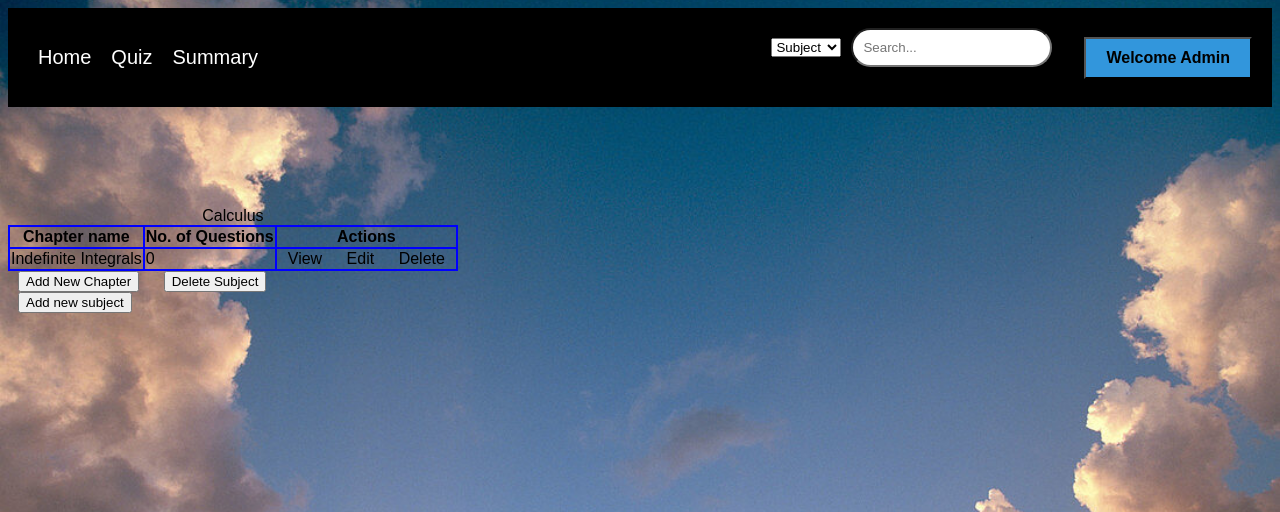
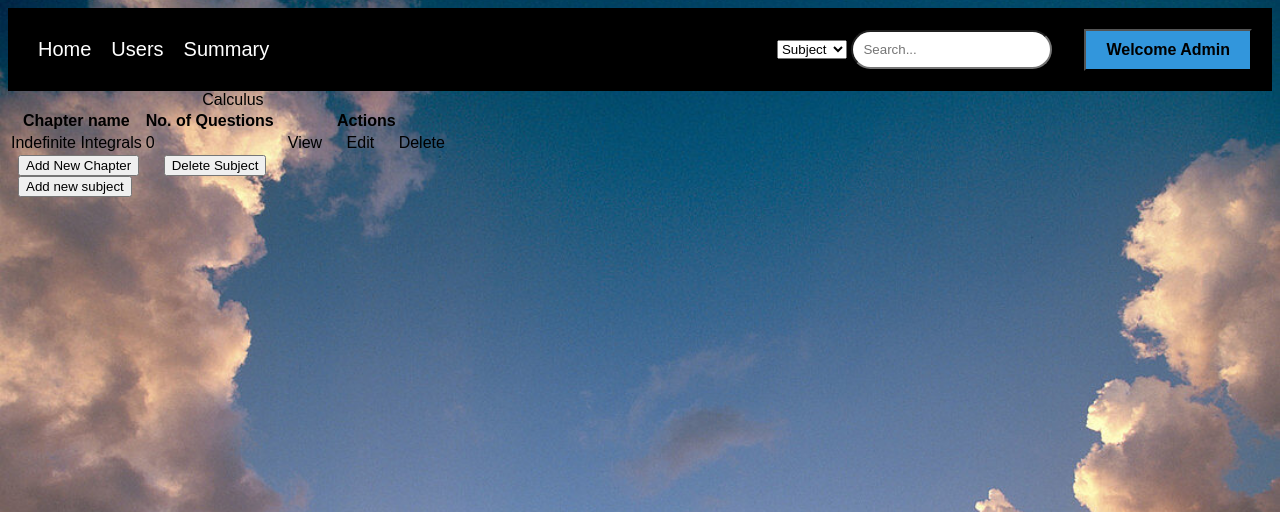
Before and after one commit to 22f3002631/Quiz-Master-V1, a Flask app: page /admin_home in a window 1280 px wide. Shown: the top 512 px of the page. Run offline with Flask 3, Linux system fonts and the light colour scheme; a user stored in the database is signed in; data comes from the database, SQL or seed files in the repository; data that the repository does not hold is empty.

Commit message:
Final CSS and JS implemented

```diff
--- a/templates/admin_home.html
+++ b/templates/admin_home.html
@@ -1,37 +1,19 @@
-<!DOCTYPE html>
+ <!DOCTYPE html>
 <html>
     <head>
         <meta charset="UTF-8">
         <meta name="viewport" content="width=device-width;initial-scale=1.0">
         <title>Admin Home</title>
         <link rel="stylesheet" href="/static/nav.css">
-        <style>
-            main {
-                align-items: center;
-                margin-top: 100px;
-            }
-            legend {
-                text-align: center;
-            }
-            table, th, td {
-                border: 2px solid blue;
-                border-collapse: collapse;
-            }
-            .search-container {
-                margin-bottom: 20px;
-                display: flex;
-                gap: 10px;
-                align-items: center;
-            }
-        </style>
+        <link rel="stylesheet" href="/static/home.css">
     </head>
     <body>
         <header>
             <nav>
                 <div class="navbar">
-                    <a href="#">Home</a>
-                    <a href="#">Quiz</a>
-                    <a href="#">Summary</a>
+                    <a href="{{url_for('admin_home')}}">Home</a>
+                    <a href="{{url_for('allusers')}}">Users</a>
+                    <a href="{{url_for('summary')}}">Summary</a>
                 </div>
                 <div class="down">
                     <div class="search-container">
@@ -43,10 +25,10 @@
                     </div>
                     <div class="down2">
                         <button>Welcome Admin</button>
-                    </div>
-                    <div class="drop">
-                        <a href="#">Edit password</a>
-                        <a href="{{url_for('logout')}}">Logout</a>
+                        <div class="drop">
+                            <a href="#">Edit password</a>
+                            <a href="{{url_for('logout')}}">Logout</a>
+                        </div>
                     </div>
                 </div>
             </nav>
@@ -61,16 +43,16 @@
             {% endwith %}
 
             {% for sub in sub_l %}
-            <table class="subject-table">
-                <caption class="subject-name">{{ sub['name'] }}</caption>
+            <table class="subtab">
+                <b><caption class="subname">{{ sub['name'] }}</caption></b>
                 <tr>
                     <th>Chapter name</th>
                     <th>No. of Questions</th>
                     <th>Actions</th>
                 </tr>
                 {% for chap in sub['chapters'] %}
-                <tr class="chapter-row">
-                    <td class="chapter-name">{{ chap['name'] }}</td>
+                <tr class="crow">
+                    <td  class="cname">{{ chap['name'] }}</td>
                     <td>{{ chap['q_count'] }}</td>
                     <td>
                         <a style="color: black;" href="{{ url_for('view_quizzes', chapter_id=chap['id']) }}">View</a>
@@ -80,12 +62,14 @@
                 </tr>
                 {% endfor %}
             </table>
+            <div class="buts">
             <a href="{{ url_for('add_chap', subject_id=sub['id']) }}">
-                <button>Add New Chapter</button>
+                <button class="but butadd">Add New Chapter</button>
             </a>
             <a href="{{ url_for('del_sub', subject_id=sub['id']) }}" onclick="return confirm('Are you sure you want to delete the subject? All the chapters and quizzes associated with it will also be deleted')">
-                <button>Delete Subject</button>
+                <button class="but butdel">Delete Subject</button>
             </a>
+        </div>
             {% endfor %}
         </main>
 
@@ -99,15 +83,16 @@
             document.getElementById('search').addEventListener('input', function () {
             let sval=this.value.toLowerCase();
             let cat=document.getElementById('cat').value;
-            document.querySelectorAll('.subject-table').forEach(table => {
-                    let subname=table.querySelector('.subject-name').textContent.toLowerCase();
-                    let chap=table.querySelectorAll('.chapter-row');
-
+            document.querySelectorAll('.subtab').forEach(table => {
+                    let subname=table.querySelector('.subname').textContent.toLowerCase();
+                    let chap=table.querySelectorAll('.crow');
                     let submatch=cat==="subject" && subname.includes(sval);
                     let haschapmatch=false;
+                    let butadd=table.nextElementSibling;
+                    let butdel=butadd?.nextElementSibling;
 
                     chap.forEach(row => {
-                        let chapname=row.querySelector('.chapter-name').textContent.toLowerCase();
+                        let chapname=row.querySelector('.cname').textContent.toLowerCase();
                         let chapmatch=cat==="chapter" && chapname.includes(sval);
 
                         if(chapmatch){
@@ -121,9 +106,17 @@
 
                     if (submatch || haschapmatch){
                         table.style.display="";
+                        if(butadd)
+                            butadd.style.display="";
+                        if(butdel)
+                            butdel.style.display="";
                     }
                     else {
                         table.style.display="none";
+                        if(butadd)
+                            butadd.style.display="none";
+                        if(butdel)
+                            butdel.style.display="none";
                     }
                 });
             });
```
